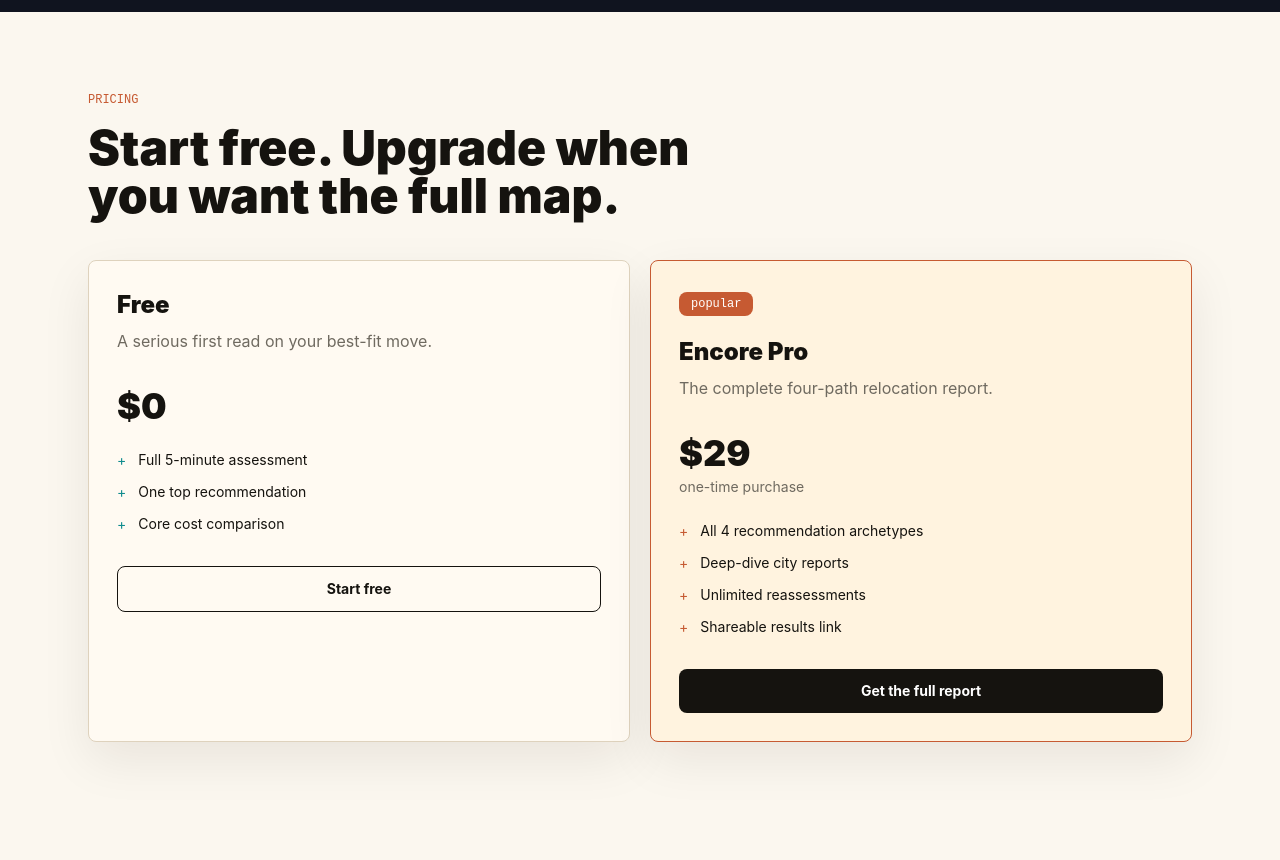
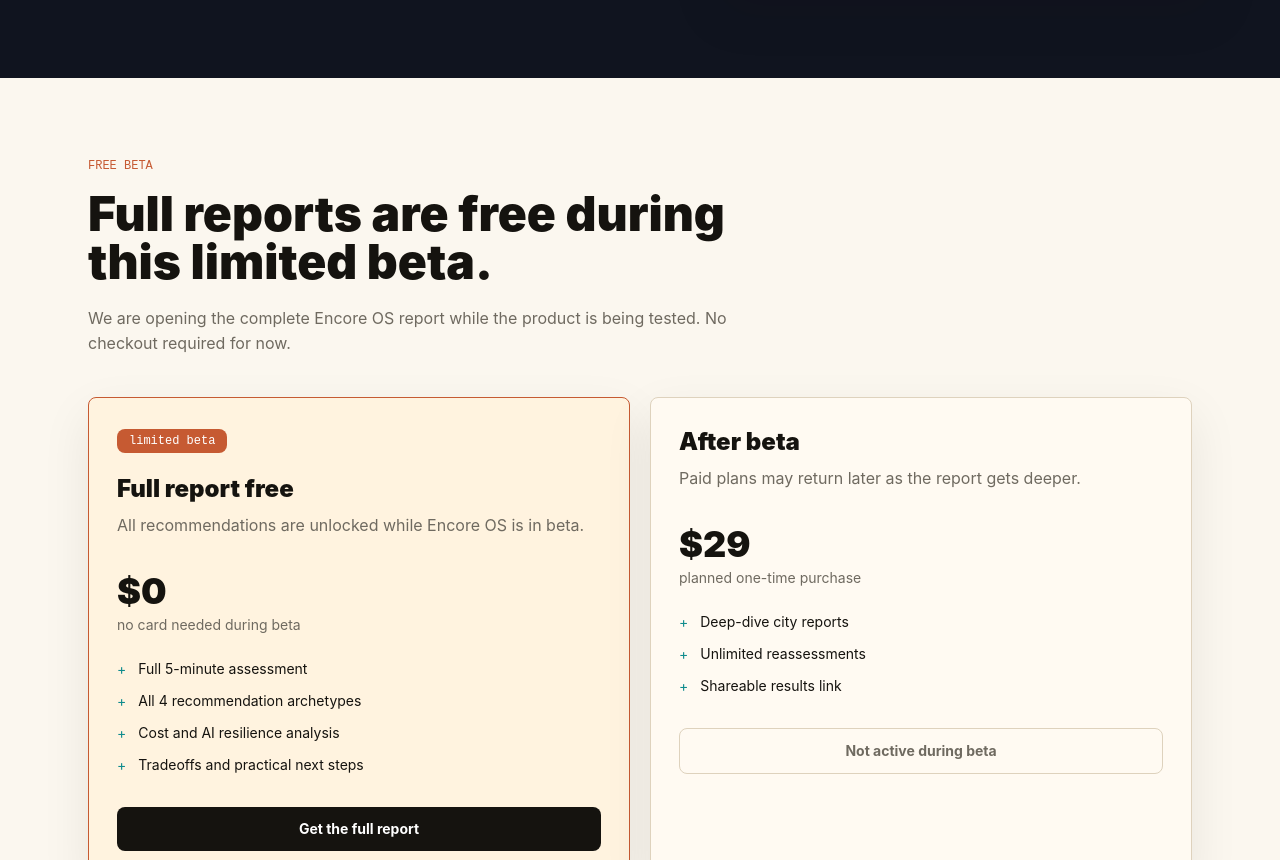
Before and after one commit to imcerdafied/encore-os, a Next.js app: page / in a window 1280 px wide. Shown: the part 1940-2800 px from the top of the page. Before the commit the page ends 2762 px from the top, so only its background shows below. Built offline with nearby package versions, Linux system fonts and the light colour scheme.

Commit message:
Make full reports free during beta

```diff
--- a/src/app/api/assess/route.ts
+++ b/src/app/api/assess/route.ts
@@ -124,9 +124,9 @@
       id,
       shareToken,
       inputs: data,
-      recommendations: recommendations.slice(0, 1),
+      recommendations,
       totalRecommendations: recommendations.length,
-      paid: false,
+      paid: true,
       createdAt: new Date().toISOString(),
     });
   } catch (err) {
--- a/src/app/api/results/route.ts
+++ b/src/app/api/results/route.ts
@@ -32,13 +32,13 @@
     const recommendations = Array.isArray(data.results_json)
       ? data.results_json
       : [];
-    const paid = Boolean(data.paid);
+    const paid = true;
 
     return NextResponse.json({
       id: data.id,
       shareToken: data.share_token,
       inputs: data.inputs_json,
-      recommendations: paid ? recommendations : recommendations.slice(0, 1),
+      recommendations,
       totalRecommendations: recommendations.length,
       paid,
       createdAt: data.created_at,
--- a/src/app/page.tsx
+++ b/src/app/page.tsx
@@ -3,7 +3,7 @@
 const signals = [
   ["847", "life and market signals"],
   ["4", "next-chapter paths"],
-  ["$29", "full report"],
+  ["$0", "full report during beta"],
 ];
 
 const steps = [
@@ -33,12 +33,12 @@
 
 const included = [
   "Full 5-minute assessment",
-  "One top recommendation",
-  "Core cost comparison",
+  "All 4 recommendation archetypes",
+  "Cost and AI resilience analysis",
+  "Tradeoffs and practical next steps",
 ];
 
-const proIncluded = [
-  "All 4 recommendation archetypes",
+const laterIncluded = [
   "Deep-dive city reports",
   "Unlimited reassessments",
   "Shareable results link",
@@ -61,7 +61,7 @@
               href="#pricing"
               className="hidden rounded-[8px] border border-white/25 px-4 py-2 text-sm text-white/80 transition hover:border-white/50 hover:text-white sm:inline-flex"
             >
-              Pricing
+              Free beta
             </a>
             <Link
               href="/assess"
@@ -83,6 +83,9 @@
             Encore OS turns your finances, household, priorities, and AI-era
             career outlook into a practical shortlist of places worth taking
             seriously.
+          </p>
+          <p className="mt-5 inline-flex rounded-[8px] border border-gold/40 bg-gold/15 px-4 py-3 text-sm font-bold text-white">
+            Limited beta: the full 4-path report is free right now.
           </p>
 
           <div className="mt-9 flex flex-col gap-3 sm:flex-row">
@@ -188,51 +191,33 @@
 
       <section id="pricing" className="mx-auto max-w-6xl px-6 py-20">
         <div className="mb-10 max-w-2xl">
-          <p className="font-mono text-xs uppercase text-accent">pricing</p>
+          <p className="font-mono text-xs uppercase text-accent">free beta</p>
           <h2 className="mt-4 text-4xl font-black leading-tight md:text-5xl">
-            Start free. Upgrade when you want the full map.
+            Full reports are free during this limited beta.
           </h2>
+          <p className="mt-5 text-text-secondary">
+            We are opening the complete Encore OS report while the product is
+            being tested. No checkout required for now.
+          </p>
         </div>
 
         <div className="grid gap-5 md:grid-cols-2">
-          <article className="rounded-[8px] border border-border bg-surface p-7 shadow-soft">
-            <h3 className="text-2xl font-black">Free</h3>
+          <article className="rounded-[8px] border border-accent bg-[#fff3df] p-7 shadow-soft">
+            <div className="inline-flex rounded-[8px] bg-accent px-3 py-1 font-mono text-xs text-white">
+              limited beta
+            </div>
+            <h3 className="mt-5 text-2xl font-black">Full report free</h3>
             <p className="mt-2 text-text-secondary">
-              A serious first read on your best-fit move.
+              All recommendations are unlocked while Encore OS is in beta.
             </p>
             <p className="mt-8 text-4xl font-black">$0</p>
+            <p className="mt-1 text-sm text-text-secondary">
+              no card needed during beta
+            </p>
             <ul className="mt-6 space-y-3">
               {included.map((item) => (
                 <li key={item} className="flex gap-3 text-sm">
                   <span className="text-teal">+</span>
-                  {item}
-                </li>
-              ))}
-            </ul>
-            <Link
-              href="/assess"
-              className="mt-8 inline-flex w-full justify-center rounded-[8px] border border-text px-5 py-3 text-sm font-bold transition hover:bg-text hover:text-white"
-            >
-              Start free
-            </Link>
-          </article>
-
-          <article className="rounded-[8px] border border-accent bg-[#fff3df] p-7 shadow-soft">
-            <div className="inline-flex rounded-[8px] bg-accent px-3 py-1 font-mono text-xs text-white">
-              popular
-            </div>
-            <h3 className="mt-5 text-2xl font-black">Encore Pro</h3>
-            <p className="mt-2 text-text-secondary">
-              The complete four-path relocation report.
-            </p>
-            <p className="mt-8 text-4xl font-black">$29</p>
-            <p className="mt-1 text-sm text-text-secondary">
-              one-time purchase
-            </p>
-            <ul className="mt-6 space-y-3">
-              {proIncluded.map((item) => (
-                <li key={item} className="flex gap-3 text-sm">
-                  <span className="text-accent">+</span>
                   {item}
                 </li>
               ))}
@@ -244,6 +229,28 @@
               Get the full report
             </Link>
           </article>
+
+          <article className="rounded-[8px] border border-border bg-surface p-7 shadow-soft">
+            <h3 className="text-2xl font-black">After beta</h3>
+            <p className="mt-2 text-text-secondary">
+              Paid plans may return later as the report gets deeper.
+            </p>
+            <p className="mt-8 text-4xl font-black">$29</p>
+            <p className="mt-1 text-sm text-text-secondary">
+              planned one-time purchase
+            </p>
+            <ul className="mt-6 space-y-3">
+              {laterIncluded.map((item) => (
+                <li key={item} className="flex gap-3 text-sm">
+                  <span className="text-teal">+</span>
+                  {item}
+                </li>
+              ))}
+            </ul>
+            <p className="mt-8 rounded-[8px] border border-border px-5 py-3 text-center text-sm font-bold text-text-secondary">
+              Not active during beta
+            </p>
+          </article>
         </div>
       </section>
     </main>
--- a/src/components/ResultsView.tsx
+++ b/src/components/ResultsView.tsx
@@ -10,8 +10,6 @@
   "sleeper-pick": "Sleeper pick",
   wildcard: "Wildcard",
 };
-
-const lockedLabels = ["Adventurous", "Sleeper pick", "Wildcard"];
 
 function AiScoreGauge({ score }: { score: number }) {
   const bounded = Math.max(0, Math.min(10, score));
@@ -162,69 +160,8 @@
   );
 }
 
-function LockedRecommendationCard({ index }: { index: number }) {
-  const label = lockedLabels[index % lockedLabels.length];
-
-  return (
-    <article className="rounded-[8px] border border-dashed border-border bg-surface p-6 shadow-soft">
-      <p className="font-mono text-xs uppercase text-text-secondary">
-        {label}
-      </p>
-      <div className="mt-10 space-y-4">
-        <div className="h-7 w-2/3 rounded-full bg-bg-subtle" />
-        <div className="h-3 w-full rounded-full bg-bg-subtle" />
-        <div className="h-3 w-5/6 rounded-full bg-bg-subtle" />
-      </div>
-      <div className="mt-10 rounded-[8px] bg-night p-5 text-white">
-        <p className="text-sm font-bold">Unlock the remaining paths</p>
-        <p className="mt-2 text-sm leading-6 text-white/68">
-          The paid report reveals the full city shortlist without exposing the
-          locked analysis in the browser.
-        </p>
-      </div>
-    </article>
-  );
-}
-
-function UpgradeCTA({
-  onUnlock,
-  loading,
-}: {
-  onUnlock: () => void;
-  loading: boolean;
-}) {
-  return (
-    <section className="mt-16 rounded-[8px] border border-accent bg-[#fff3df] p-8 shadow-soft md:p-10">
-      <div className="grid gap-8 md:grid-cols-[1fr_auto] md:items-center">
-        <div>
-          <p className="font-mono text-xs uppercase text-accent">
-            encore pro
-          </p>
-          <h2 className="mt-3 text-3xl font-black text-text">
-            See all 4 recommendations
-          </h2>
-          <p className="mt-3 max-w-2xl leading-7 text-text-secondary">
-            Your full analysis includes the safe move, the bolder move, the
-            sleeper pick, and the wildcard - each with tradeoffs and next steps.
-          </p>
-        </div>
-        <button
-          onClick={onUnlock}
-          disabled={loading}
-          className="rounded-[8px] bg-text px-7 py-4 text-sm font-bold text-white transition hover:bg-night disabled:opacity-50"
-        >
-          {loading ? "Redirecting..." : "Unlock for $29"}
-        </button>
-      </div>
-    </section>
-  );
-}
-
 export default function ResultsView({
   result,
-  isPaid,
-  onUnlock,
-  unlockLoading,
 }: {
   result: AssessmentResult;
   isPaid: boolean;
@@ -236,12 +173,7 @@
   const [emailLoading, setEmailLoading] = useState(false);
   const totalRecommendations =
     result.totalRecommendations || result.recommendations.length;
-  const visibleRecommendations = isPaid
-    ? result.recommendations
-    : result.recommendations.slice(0, 1);
-  const lockedCount = isPaid
-    ? 0
-    : Math.max(0, totalRecommendations - visibleRecommendations.length);
+  const visibleRecommendations = result.recommendations;
 
   const handleEmailCapture = async () => {
     if (!email.includes("@")) return;
@@ -266,16 +198,14 @@
           encore-os
         </Link>
         <div className="flex items-center gap-3">
-          {isPaid && (
-            <span className="rounded-[8px] bg-teal px-3 py-1 font-mono text-xs text-white">
-              pro
-            </span>
-          )}
+          <span className="rounded-[8px] bg-teal px-3 py-1 font-mono text-xs text-white">
+            free beta
+          </span>
           <Link
             href="/assess"
             className="rounded-[8px] border border-border px-4 py-2 text-sm font-semibold text-text-secondary transition hover:border-text hover:text-text"
           >
-            {isPaid ? "Reassess" : "Retake"}
+            Reassess
           </Link>
         </div>
       </nav>
@@ -288,12 +218,12 @@
           <div className="mt-5 grid gap-6 md:grid-cols-[1fr_auto] md:items-end">
             <div>
               <h1 className="text-4xl font-black md:text-6xl">
-                {isPaid ? "Your next four chapters." : "Your next chapter."}
+                Your next four chapters.
               </h1>
               <p className="mt-4 max-w-2xl leading-7 text-white/68">
-                {isPaid
-                  ? "The full set of recommendations is unlocked for comparison."
-                  : "Your best-fit path is visible now. The remaining recommendations stay server-side until checkout is complete."}
+                Limited beta access is active, so the full recommendation set is
+                free right now. Compare all four paths before you decide what to
+                investigate next.
               </p>
             </div>
             <div className="rounded-[8px] border border-white/14 bg-white/8 p-4">
@@ -309,14 +239,7 @@
           {visibleRecommendations.map((rec, i) => (
             <RecommendationCard key={`${rec.city}-${i}`} rec={rec} index={i} />
           ))}
-          {Array.from({ length: lockedCount }, (_, i) => (
-            <LockedRecommendationCard key={i} index={i} />
-          ))}
         </div>
-
-        {!isPaid && (
-          <UpgradeCTA onUnlock={onUnlock} loading={unlockLoading} />
-        )}
 
         <section className="mx-auto mt-16 max-w-xl rounded-[8px] border border-border bg-surface p-6 text-center shadow-soft">
           {!emailSent ? (
```
